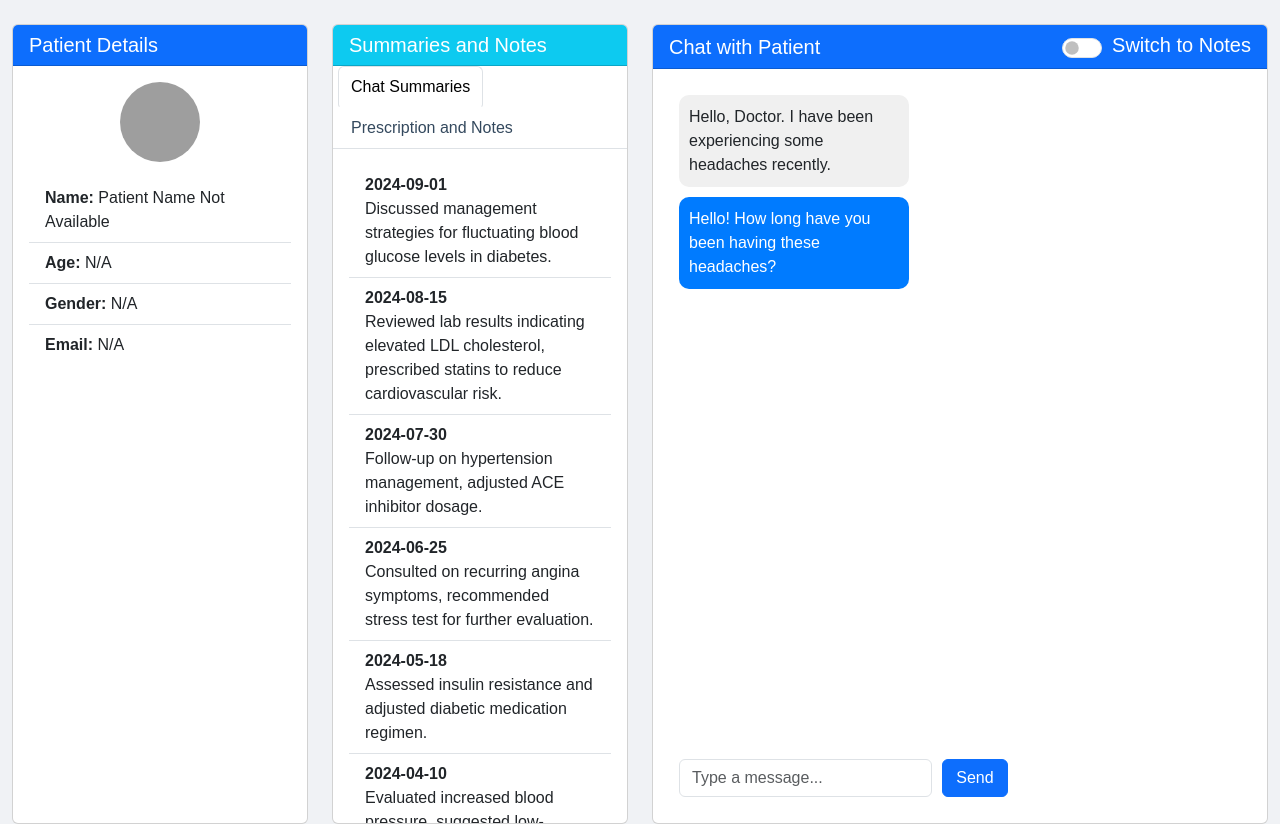
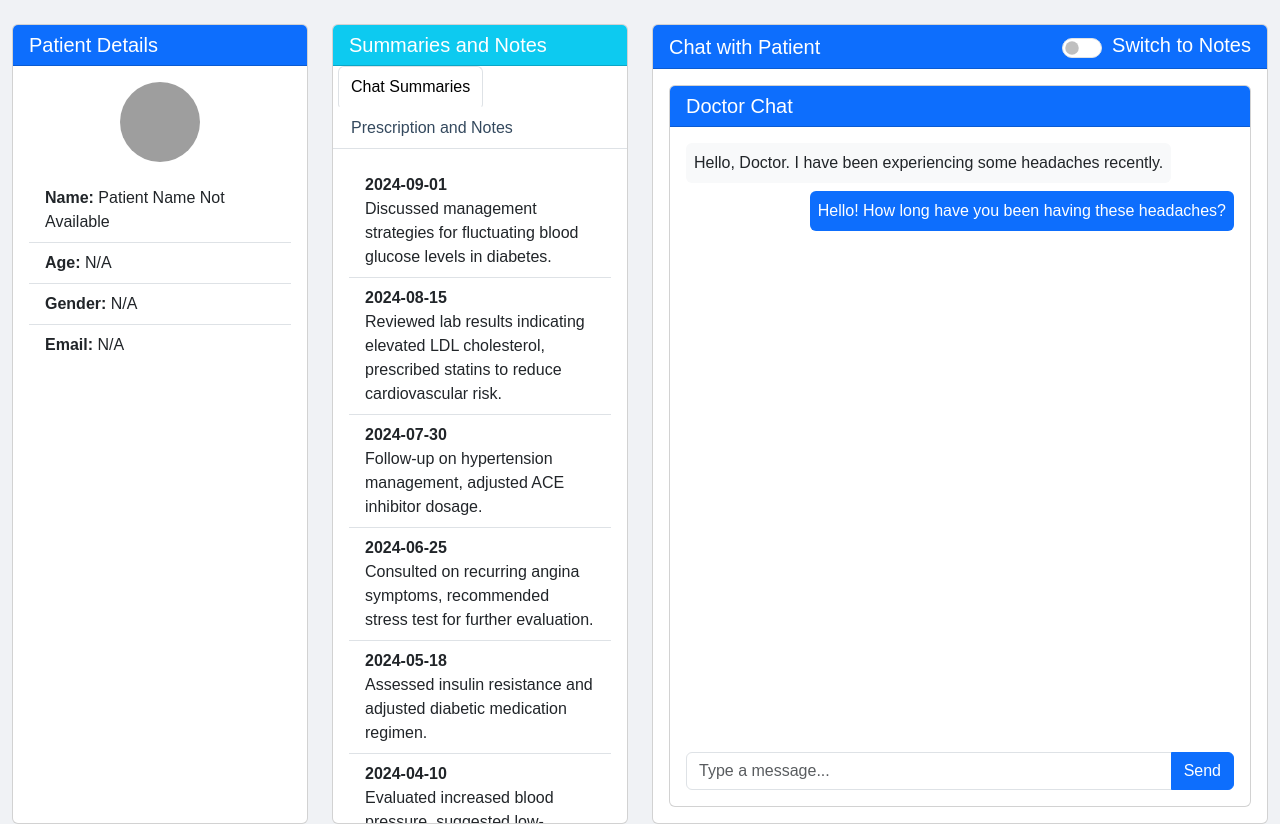
Before and after one commit to hassaan871/smarthealthpro-web, a React (Create React App) app: page /doctorchatwithpatientdetail in a window 1280 px wide. Built offline with nearby package versions, Linux system fonts and the light colour scheme; grey boxes are pictures that could not be loaded.

Commit message:
updated the DoctorChat component to use Bootstrap classes and components for improved styling and layout

```diff
--- a/src/components/doctor/DoctorChat/DoctorChat.js
+++ b/src/components/doctor/DoctorChat/DoctorChat.js
@@ -1,5 +1,6 @@
 import React, { useState, useRef, useEffect } from 'react';
-import './DoctorChat.css';
+import 'bootstrap/dist/css/bootstrap.min.css';
+import { Card, Form, Button, InputGroup } from 'react-bootstrap';
 
 function DoctorChat() {
   const [messages, setMessages] = useState([
@@ -30,26 +31,35 @@ function DoctorChat() {
   };
 
   return (
-    <div className="chat-container d-flex flex-column h-100">
-      <div className="message-list flex-grow-1 overflow-auto" ref={messageListRef}>
+    <Card className="h-100">
+      <Card.Header className="bg-primary text-white">
+        <h5 className="mb-0">Doctor Chat</h5>
+      </Card.Header>
+      <Card.Body className="d-flex flex-column p-0">
+        <div className="message-list flex-grow-1 overflow-auto p-3" ref={messageListRef}>
           {messages.map((message) => (
-          <div key={message.id} className={`message-item ${message.sender}`}>
-            <div className="message-bubble">{message.text}</div>
+            <div key={message.id} className={`d-flex ${message.sender === 'doctor' ? 'justify-content-end' : 'justify-content-start'} mb-2`}>
+              <div className={`message-bubble p-2 rounded ${message.sender === 'doctor' ? 'bg-primary text-white' : 'bg-light'}`}>
+                {message.text}
+              </div>
             </div>
           ))}
         </div>
-
-      <div className="message-input-container mt-3">
-        <input
+        <Form onSubmit={(e) => { e.preventDefault(); handleSendMessage(); }} className="mt-auto p-3">
+          <InputGroup>
+            <Form.Control
               type="text"
               placeholder="Type a message..."
               value={newMessage}
               onChange={(e) => setNewMessage(e.target.value)}
-          className="message-input form-control"
             />
-        <button onClick={handleSendMessage} className="send-button btn btn-primary ml-2">Send</button>
-      </div>
-    </div>
+            <Button variant="primary" type="submit">
+              Send
+            </Button>
+          </InputGroup>
+        </Form>
+      </Card.Body>
+    </Card>
   );
 }
 
```
Lines whose indentation alone changed are shown as unchanged.
